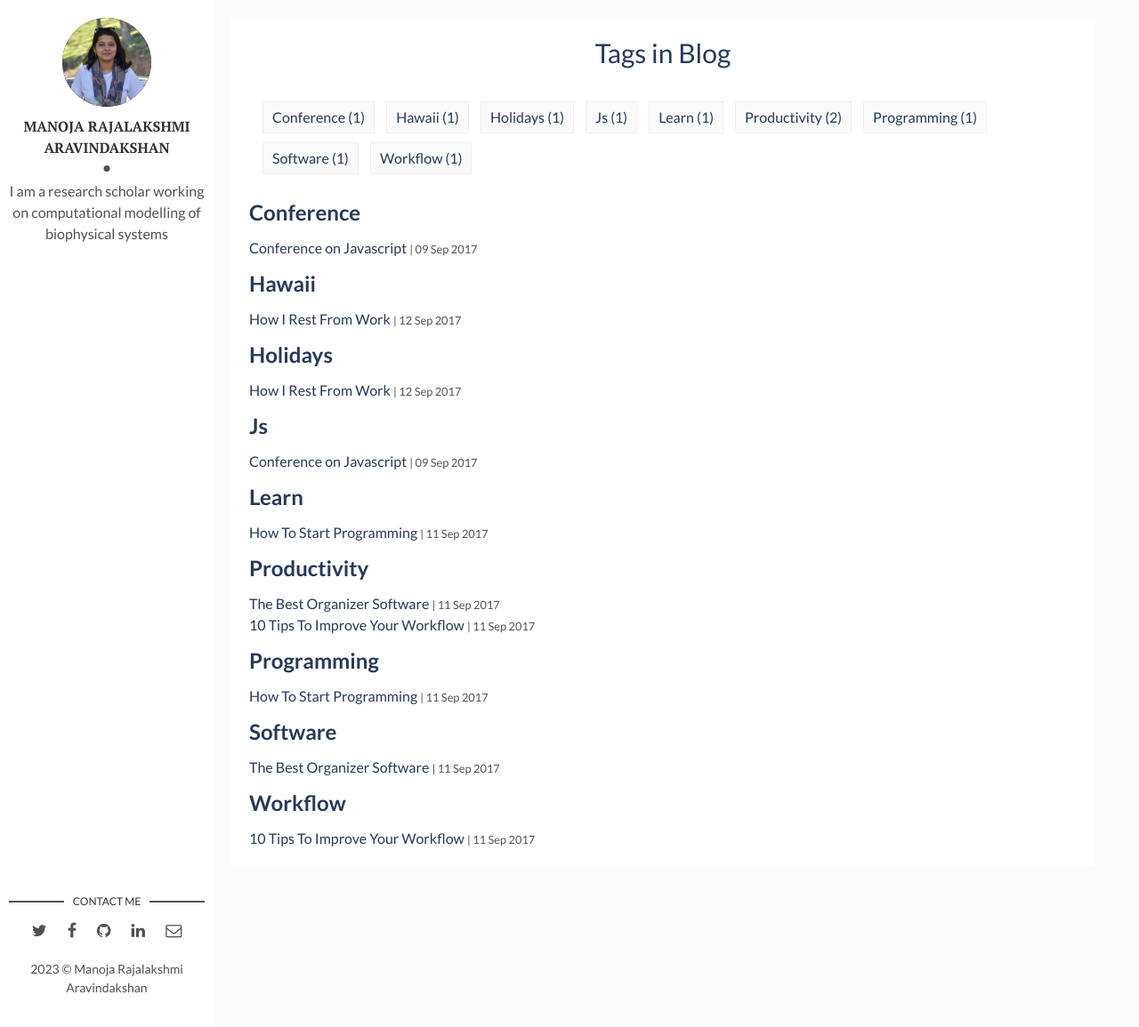
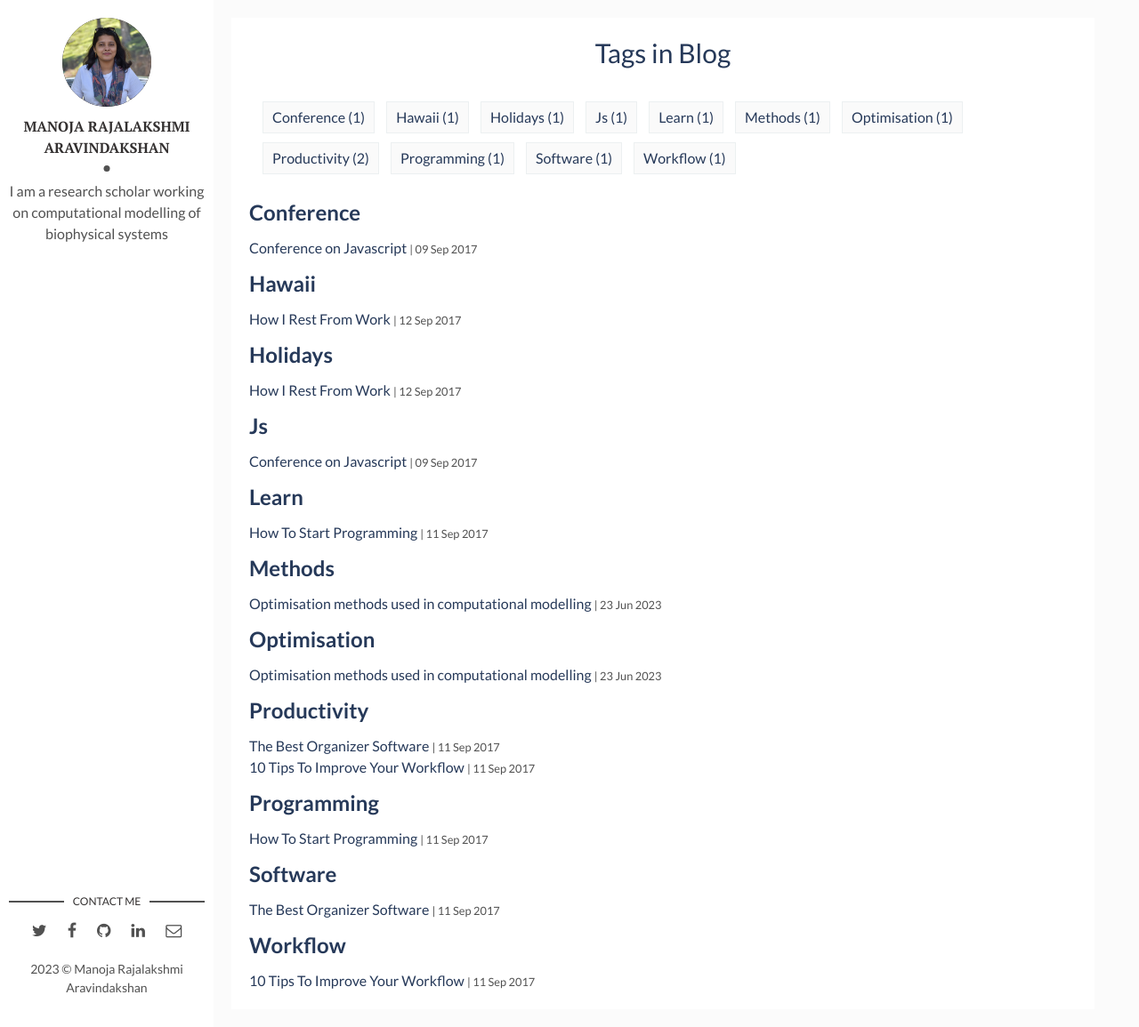
Before and after one commit to mra/mra.github.io, a Jekyll site: the page built from tags.html, in a window 1280 px wide and 1155 px high. Shown: the whole window at 89% size. Built offline with Jekyll 4.4.1, drawn with Linux system fonts in a browser that asks for light colours.

Commit message:
Update 2023-05-11-Optimisation_methods.markdown

```diff
--- a/_posts/2023-05-11-Optimisation_methods.markdown
+++ b/_posts/2023-05-11-Optimisation_methods.markdown
@@ -3,6 +3,9 @@ layout: post
 title:  "Optimisation methods used in computational modelling"
 date:   2023-06-23 17:30:15 +0530
 categories: Optimisation methods
+img: moml.jpeg # Add image post (optional)
+fig-caption: # Add figcaption (optional)
+tags: [Methods, Optimisation]
 ---
 **Optimisation methods used in computational modelling**
 
@@ -16,6 +19,8 @@ a 1-dimensional simplex is a line segment,
 a 2-dimensional simplex is a triangle,
 a 3-dimensional simplex is a tetrahedron, and
 a 4-dimensional simplex is a 5-cell.
+
+![Optimisation]({{site.baseurl}}/assets/img/moml.jpeg)
 
 Nelder-Mead is a popular optimization algorithm used for minimizing a given objective function. While it is commonly used for unconstrained optimization, it can also be adapted for the minimization of error using residuals in the context of nonlinear regression or curve fitting problems.
 
```
